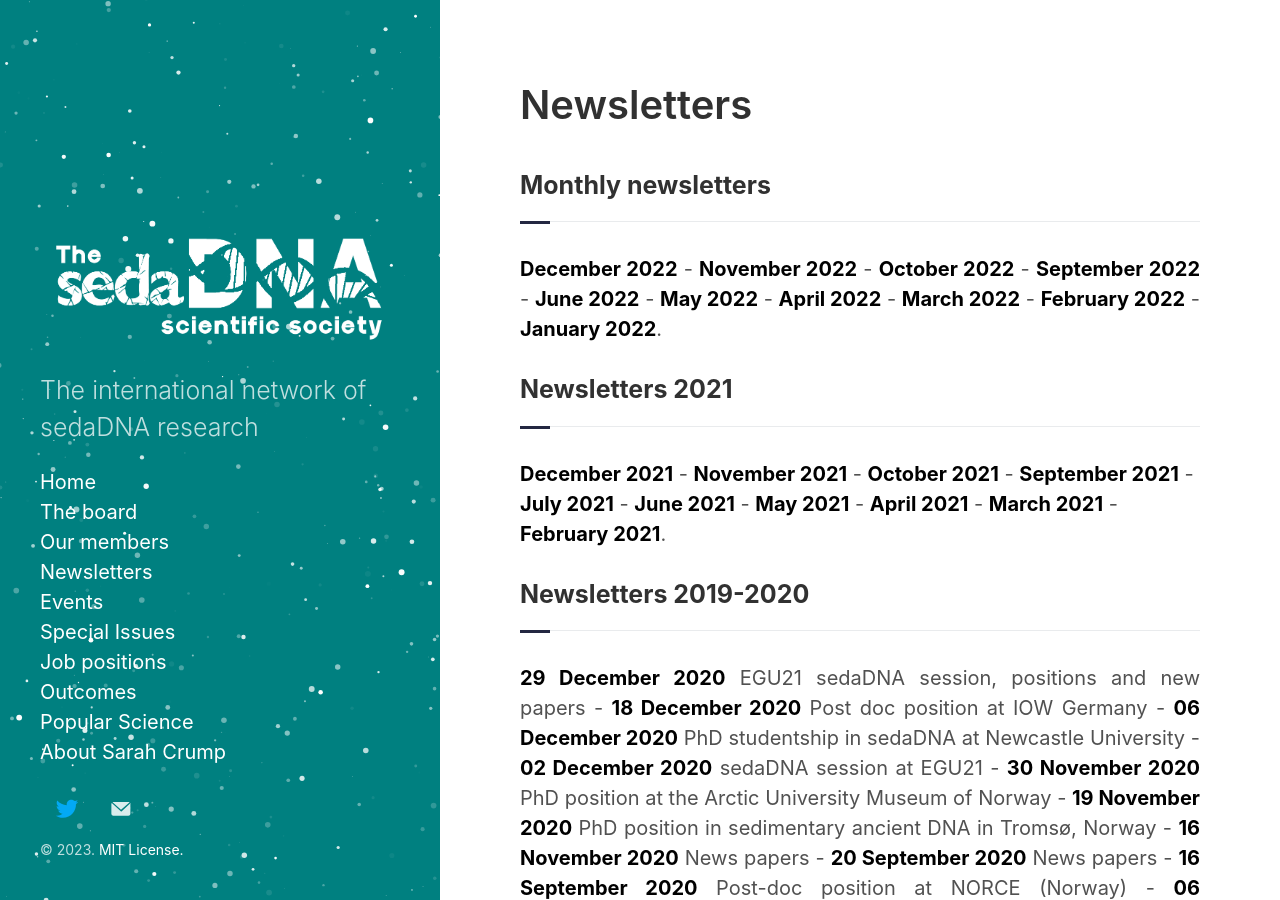
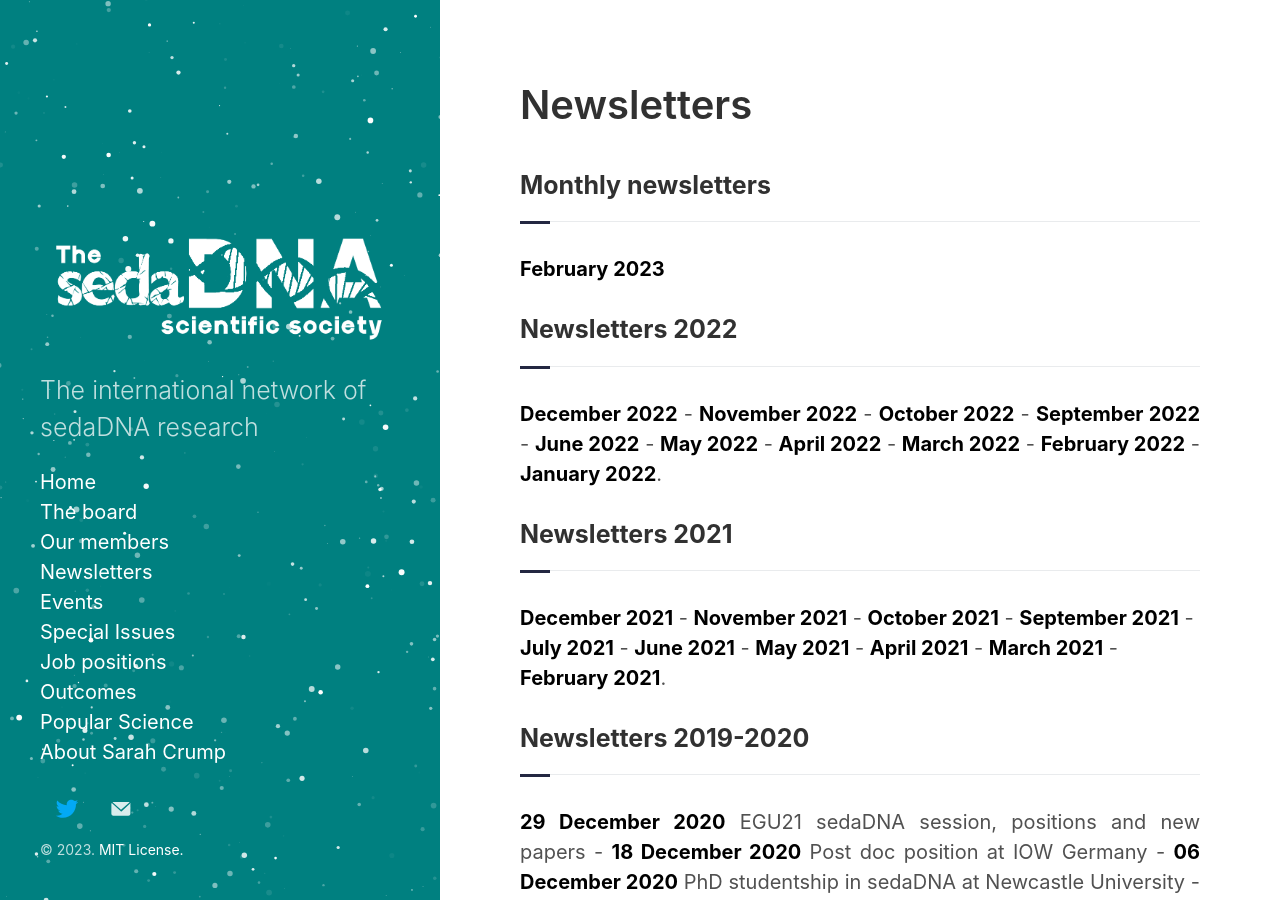
Before and after one commit to sedadna/sedadna.github.io, a Jekyll site: the page built from category/news.md, in a window 1280 px wide and 900 px high. Built offline with Jekyll 4.4.1, drawn with Linux system fonts in a browser that asks for light colours.

Commit message:
Update news.md

```diff
--- a/category/news.md
+++ b/category/news.md
@@ -6,7 +6,13 @@ title: Newsletters
 <div class="section">
 <h3 class="section-title underline">Monthly newsletters</h3>
 </div>
-
+<div class="intro">
+<p>
+<a href="https://sedadna.github.io/category/news/23-02.html" target="_blank"><b>February 2023</b></a>
+<p>
+<div class="section">
+<h3 class="section-title underline">Newsletters 2022</h3>
+</div>
 <div class="intro">
 <p>
 <a href="https://sedadna.github.io/category/news/22-12.html" target="_blank"><b>December 2022</b></a> - <a href="https://sedadna.github.io/category/news/22-11.html" target="_blank"><b>November 2022</b></a> - <a href="https://sedadna.github.io/category/news/22-10.html" target="_blank"><b>October 2022</b></a> - <a href="https://sedadna.github.io/category/news/22-09.html" target="_blank"><b>September 2022</b></a> - <a href="https://sedadna.github.io/category/news/22-06.html" target="_blank"><b>June 2022</b></a> - <a href="https://sedadna.github.io/category/news/22-05.html" target="_blank"><b>May 2022</b></a> - <a href="https://sedadna.github.io/category/news/22-04.html" target="_blank"><b>April 2022</b></a> - <a href="https://sedadna.github.io/category/news/22-03.html" target="_blank"><b>March 2022</b></a> - <a href="https://sedadna.github.io/category/news/22-02.html" target="_blank"><b>February 2022</b></a> - <a href="https://sedadna.github.io/category/news/22-01.html" target="_blank"><b>January 2022</b></a>.</p>
```
